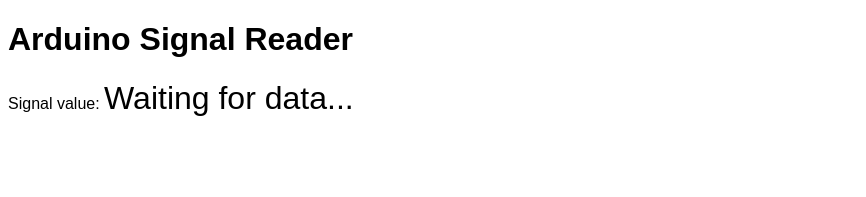
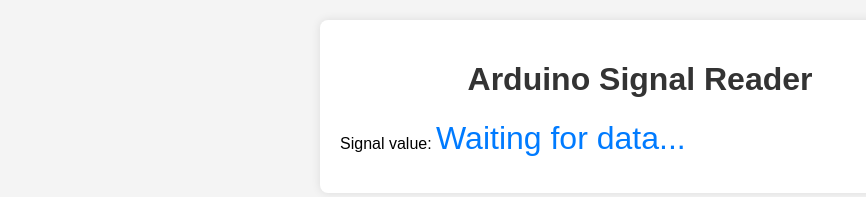
Before and after one commit to mic0la/web-app-serial-reader, a website: page public/index.html in a window 1280 px wide. Shown: the whole page, without its empty margins (0-866 px from the left). Drawn offline with Linux system fonts and the light colour scheme.

Commit message:
added style

```diff
--- a/public/index.html
+++ b/public/index.html
@@ -5,13 +5,41 @@
   <meta name="viewport" content="width=device-width, initial-scale=1.0">
   <title>Arduino Signal Reader</title>
   <style>
-    body { font-family: Arial, sans-serif; }
     #data { font-size: 2em; }
+    body {
+    font-family: Arial, sans-serif;
+    background-color: #f4f4f4;
+    margin: 0;
+    padding: 20px;
+}
+
+    .container {
+        max-width: 600px;
+        margin: auto;
+        background: white;
+        padding: 20px;
+        border-radius: 8px;
+        box-shadow: 0 0 10px rgba(0, 0, 0, 0.1);
+    }
+
+    h1 {
+        text-align: center;
+        color: #333;
+    }
+
+    .value {
+        font-size: 2em;
+        color: #007bff;
+    }
   </style>
+  <link rel="stylesheet" href="styles.css" />
+  <link rel="stylesheet" href="css/styles.css" />
 </head>
 <body>
-  <h1>Arduino Signal Reader</h1>
-  <p>Signal value: <span id="data">Waiting for data...</span></p>
+  <div class="container">
+    <h1>Arduino Signal Reader</h1>
+    <p>Signal value: <span id="data" class = 'value'>Waiting for data...</span></p>
+  </div>
 
   <script>
     const ws = new WebSocket('ws://localhost:8080');
```
